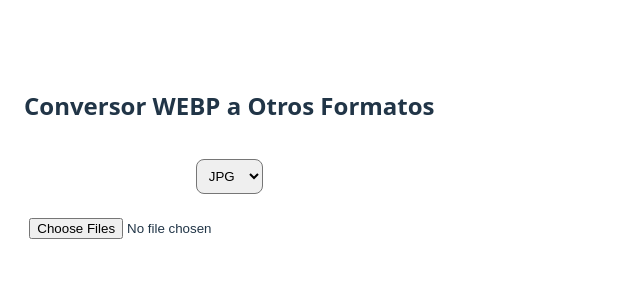
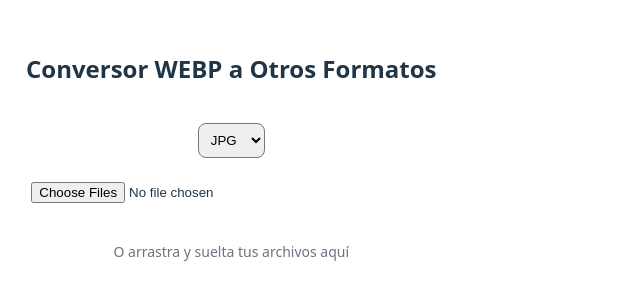
Before and after one commit to MarcosLopezRodriguez/webp-converter, a React (Vite) app in the folder webp-converter/: page / in a window 1280 px wide. Shown: the part 218-518 px from the top of the page, without its empty margins (0-640 px from the left). Built offline with nearby package versions, Linux system fonts and the light colour scheme.

Commit message:
Add drag-and-drop functionality for file uploads

```diff
--- a/webp-converter/src/components/WebpToJpgConverter.jsx
+++ b/webp-converter/src/components/WebpToJpgConverter.jsx
@@ -4,10 +4,15 @@ import saveAs from "file-saver";
 
 export default function WebpToJpgConverter() {
     const [jpgUrls, setJpgUrls] = useState([]);
-    const [outputFormat, setOutputFormat] = useState("jpeg"); // Nuevo estado para el formato de salida
+    const [outputFormat, setOutputFormat] = useState("jpeg");
+    const [isDragging, setIsDragging] = useState(false);
 
     const handleFileChange = (e) => {
         const files = Array.from(e.target.files);
+        processFiles(files);
+    };
+
+    const processFiles = (files) => {
         const validFiles = files.filter((file) => file.type === "image/webp");
 
         if (validFiles.length === 0) {
@@ -16,6 +21,22 @@ export default function WebpToJpgConverter() {
         }
 
         validFiles.forEach((file) => convertToFormat(file));
+    };
+
+    const handleDragOver = (e) => {
+        e.preventDefault();
+        setIsDragging(true);
+    };
+
+    const handleDragLeave = () => {
+        setIsDragging(false);
+    };
+
+    const handleDrop = (e) => {
+        e.preventDefault();
+        setIsDragging(false);
+        const files = Array.from(e.dataTransfer.files);
+        processFiles(files);
     };
 
     const convertToFormat = (file) => {
@@ -64,7 +85,23 @@ export default function WebpToJpgConverter() {
     };
 
     return (
-        <div style={{ display: "flex", flexDirection: "column", alignItems: "center", gap: "1.5rem", padding: "1.5rem", maxWidth: "960px", margin: "0 auto" }}>
+        <div
+            onDragOver={handleDragOver}
+            onDragLeave={handleDragLeave}
+            onDrop={handleDrop}
+            style={{
+                display: "flex",
+                flexDirection: "column",
+                alignItems: "center",
+                gap: "1.5rem",
+                padding: "1.5rem",
+                maxWidth: "960px",
+                margin: "0 auto",
+                border: isDragging ? "2px dashed #4f46e5" : "2px solid transparent",
+                borderRadius: "0.5rem",
+                backgroundColor: isDragging ? "#f0f4ff" : "white",
+            }}
+        >
             <h1 style={{ fontSize: "1.5rem", fontWeight: "bold" }}>Conversor WEBP a Otros Formatos</h1>
 
             <select value={outputFormat} onChange={(e) => setOutputFormat(e.target.value)} style={{ padding: "0.5rem", borderRadius: "0.5rem" }}>
@@ -80,6 +117,8 @@ export default function WebpToJpgConverter() {
                 onChange={handleFileChange}
                 style={{ maxWidth: "400px", width: "100%" }}
             />
+
+            <p style={{ fontSize: "0.875rem", color: "#6b7280" }}>O arrastra y suelta tus archivos aquí</p>
 
             {jpgUrls.length > 0 && (
                 <button onClick={handleDownloadAllZip} style={{ padding: "0.5rem 1rem", backgroundColor: "#4f46e5", color: "white", borderRadius: "0.5rem", marginTop: "1rem" }}>
```
